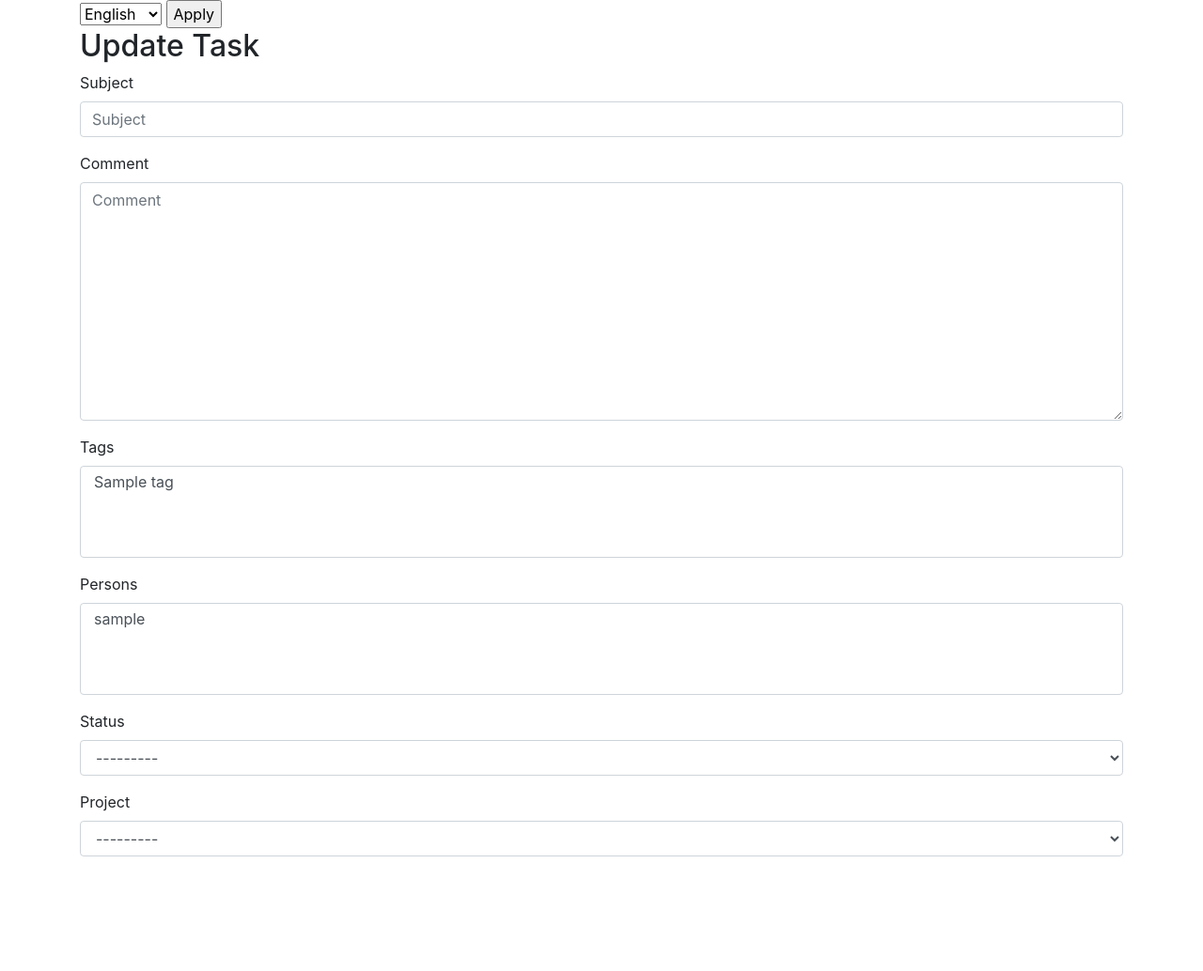
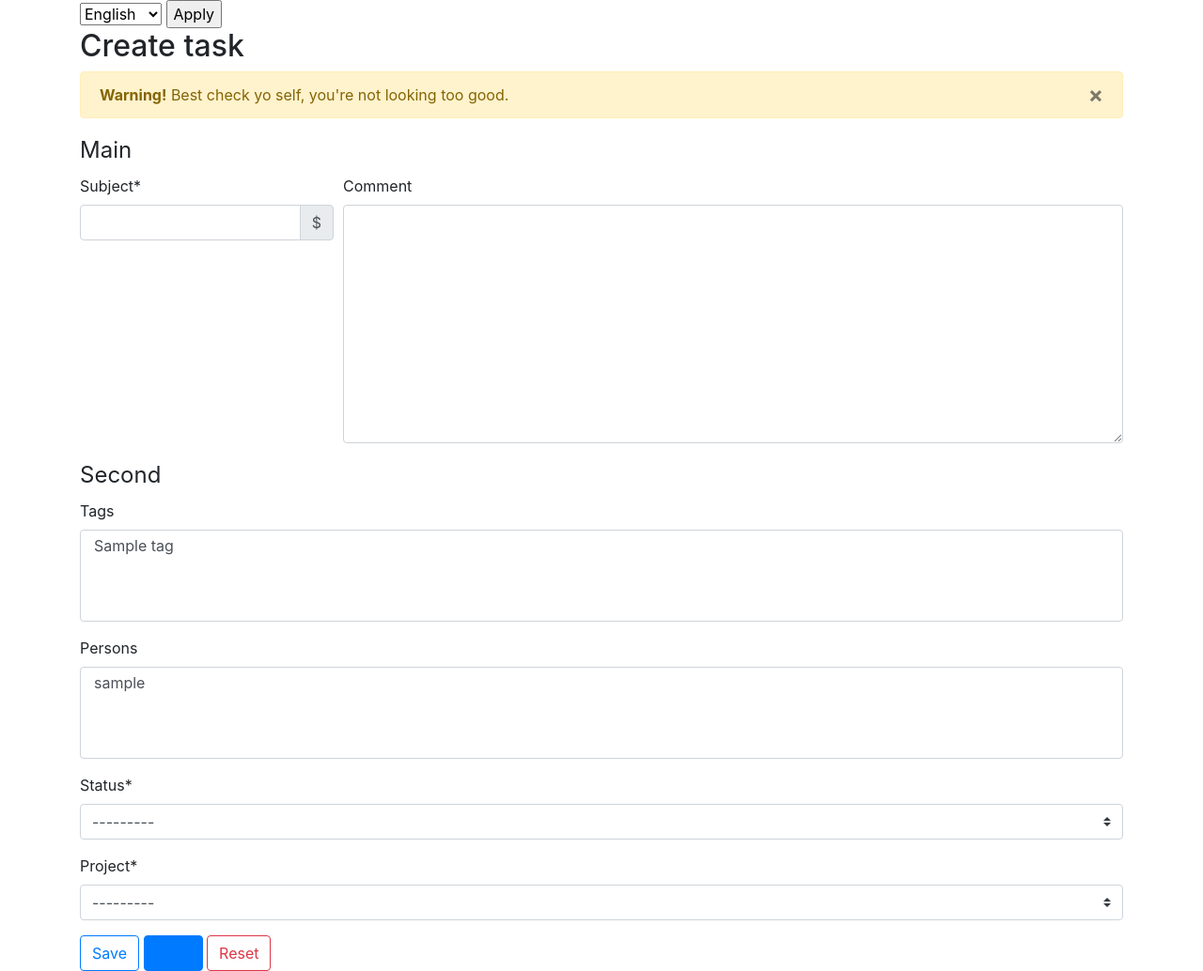
Before and after one commit to krivobokovvv/project-life, a Django app: page /tasks/task/create/ in a window 1280 px wide. Shown: the whole page at 94% size. Before the commit the page ends 912 px from the top, so only its background shows below. Run offline with Django 3.2, Linux system fonts and the light colour scheme; tables that the repository leaves empty hold one stand-in row (values such as "Sample post"); some libraries are stand-ins or nearby versions.

Commit message:
Add Django Crispy Forms.

```diff
--- a/life/settings.py
+++ b/life/settings.py
@@ -43,6 +43,7 @@
     'colorfield',
     'bootstrap4',
     'debug_toolbar',
+    'crispy_forms',
 
     'generic',
     'main',
@@ -179,6 +180,9 @@
     }
     LOGGING['loggers']['django']['handlers'].append('console')
 
+# Django Crispy Forms
+CRISPY_TEMPLATE_PACK = 'bootstrap4'
+
 # Django Debug Toolbar
 INTERNAL_IPS = [
     '127.0.0.1',
--- a/requirements/base.txt
+++ b/requirements/base.txt
@@ -1,6 +1,7 @@
 Django==3.1.1
 django-bootstrap4==2.2.0
 django-colorfield==0.3.2
+django-crispy-forms==1.9.2
 django-debug-toolbar==3.1
 django-extensions==3.0.9
 Pillow==7.2.0
--- a/tasks/forms.py
+++ b/tasks/forms.py
@@ -2,20 +2,46 @@
 
 from .models import Task
 
+from crispy_forms.helper import FormHelper
+from crispy_forms.layout import Layout, Fieldset, ButtonHolder, Submit, Column, Row, Reset, Column, BaseInput, Button
+from crispy_forms.bootstrap import AppendedText, Alert
 
-class CreateTaskUserForm(forms.ModelForm):
+from django.utils.translation import gettext_lazy as _
+
+
+class TaskForm(forms.ModelForm):
     class Meta:
         model = Task
         fields = '__all__'
+
+    def __init__(self, *args, **kwargs):
+        super().__init__(*args, **kwargs)
+        self.helper = FormHelper()
+        self.helper.layout = Layout(
+            Alert(content="<strong>Warning!</strong> Best check yo self, you're not looking too good.", css_class='alert-warning'),
+            Fieldset(
+                _('Main'),
+                Row(
+                    Column(AppendedText('subject', '$', active=True), css_class='col-md-3'),
+                    Column('description'),
+                ),
+            ),
+            Fieldset(
+                _('Second'),
+                'tags',
+                'persons',
+                'status',
+                'project',
+            ),
+            ButtonHolder(
+                Button('submit', 'Save', input_type='button', css_class='btn-outline-primary'),
+                Submit('submit', _('Save'), css_class='btn-outline-primary'),
+                Reset('reset', _('Reset'), css_class='btn-outline-danger')
+            ),
+        )
 
 
 class UpdateTaskForm(forms.ModelForm):
     class Meta:
         model = Task
         fields = '__all__'
-
-
-class TaskForm(forms.ModelForm):
-    class Meta:
-        model = Task
-        fields = '__all__'
--- a/tasks/templates/tasks/task_confirm_delete.html
+++ b/tasks/templates/tasks/task_confirm_delete.html
@@ -7,6 +7,8 @@
     <h2>{% trans 'Delete task' %} "{{ task.subject }}"</h2>
     <form method="post">
         {% csrf_token %}
+
+        {% trans 'Delete' as submit_message_button %}
         {% buttons submit=submit_message_button button_class='btn-danger' %}{% endbuttons %}
     </form>
 {% endblock %}
--- a/tasks/templates/tasks/task_form.html
+++ b/tasks/templates/tasks/task_form.html
@@ -1,15 +1,12 @@
 {% extends 'main/base.html' %}
-{% load i18n bootstrap4 %}
+{% load i18n bootstrap4 crispy_forms_tags%}
 
 {% block title %}{% trans 'Tasks' %}{% endblock title %}
 
 {% block content %}
-    <h2>{% trans 'Update Task' %}</h2>
+    <h2>{{ title }}</h2>
 
     <form method="POST">
-        {% csrf_token %}
-        {% bootstrap_form form layout='horizontal' %}
-
-        {% buttons submit=submit_message_button reset=reset_message_button button_class='btn-primary' %}{% endbuttons %}
+        {% crispy form %}
     </form>
 {% endblock %}
--- a/tasks/views.py
+++ b/tasks/views.py
@@ -6,7 +6,7 @@
 from django.views.generic.list import ListView
 
 from main.templatetags.main_tags import naturaltime
-from .forms import CreateTaskUserForm, UpdateTaskForm
+from .forms import TaskForm
 from .models import Task
 
 
@@ -17,13 +17,12 @@
 
 class TaskCreateView(CreateView):
     model = Task
-    form_class = CreateTaskUserForm
+    form_class = TaskForm
     success_url = reverse_lazy('task-list')
 
     def get_context_data(self, **kwargs):
         context = super().get_context_data(**kwargs)
-        context['submit_message_button'] = _('Create')
-        context['reset_message_button'] = _('Reset')
+        context['title'] = _('Create task')
         return context
 
 
@@ -32,19 +31,17 @@
 
     def get_context_data(self, **kwargs):
         context = super().get_context_data(**kwargs)
-        context['create_time'] = naturaltime(context['task'].create_time)
         return context
 
 
 class TaskUpdateView(UpdateView):
     model = Task
-    form_class = UpdateTaskForm
+    form_class = TaskForm
     success_url = reverse_lazy('task-list')
 
     def get_context_data(self, **kwargs):
         context = super().get_context_data(**kwargs)
-        context['submit_message_button'] = _('Apply')
-        context['reset_message_button'] = _('Reset')
+        context['title'] = _('Update task')
         return context
 
     def post(self, request, *args, **kwargs):
@@ -58,7 +55,6 @@
 
     def get_context_data(self, **kwargs):
         context = super().get_context_data(**kwargs)
-        context['submit_message_button'] = _('Delete')
         return context
 
     def post(self, request, *args, **kwargs):
```
Also changed, not shown: tasks/templates/tasks/task_create.html (deleted, +0 -16 lines).
